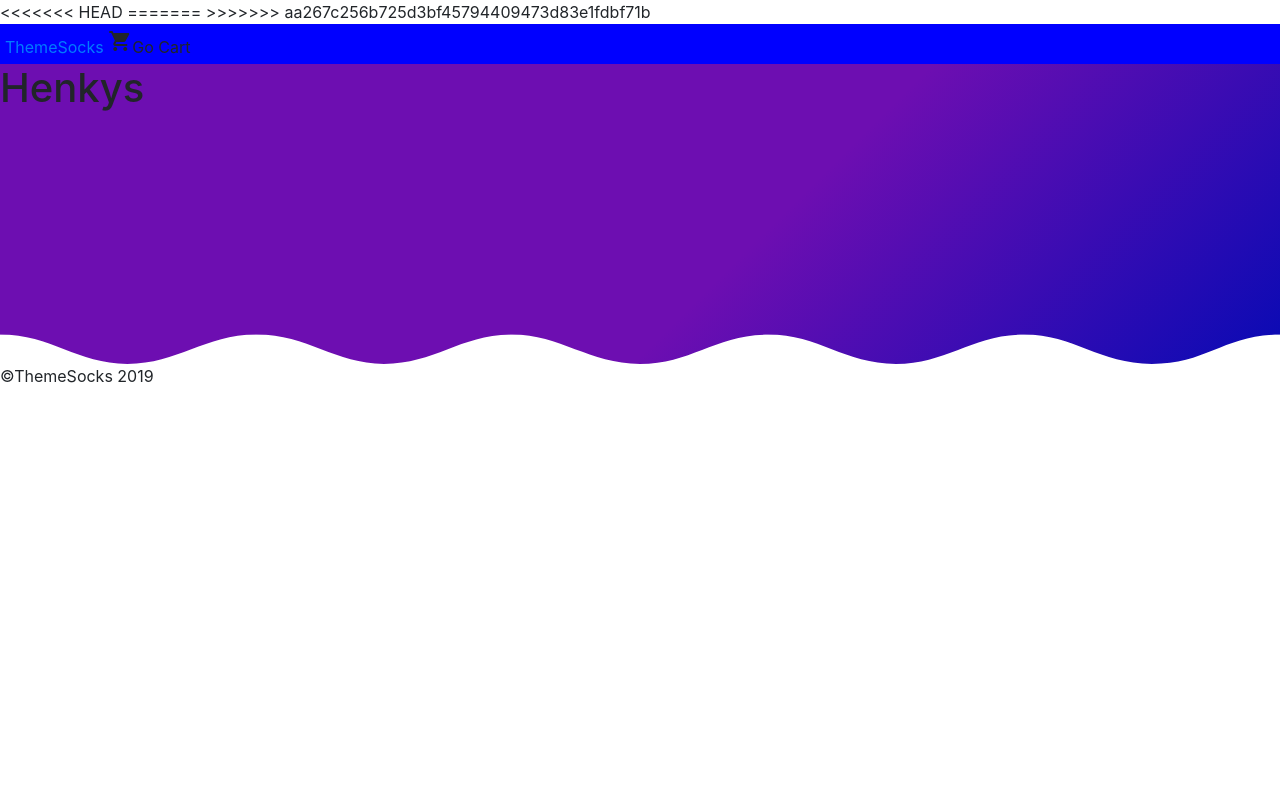
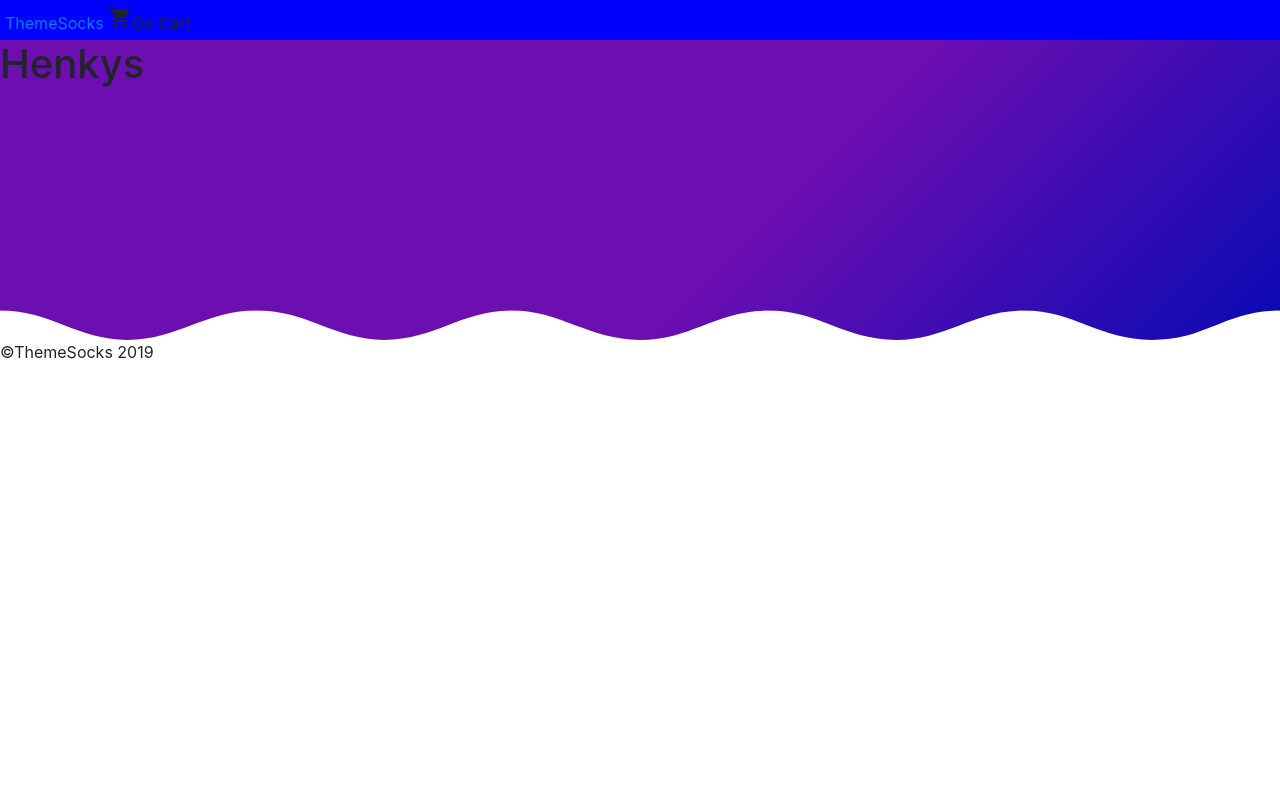
Before and after one commit to Henkys/SockShop, a PHP site: page / in a window 1280 px wide. Run offline with PHP 8.4, Linux system fonts and the light colour scheme.

Commit message:
header fix

```diff
--- a/app/view/Header.php
+++ b/app/view/Header.php
@@ -11,14 +11,9 @@
   <script src="../app/view/assets/js/app.js"></script>
   <link rel="stylesheet" href="https://stackpath.bootstrapcdn.com/bootstrap/4.4.1/css/bootstrap.min.css" integrity="sha384-Vkoo8x4CGsO3+Hhxv8T/Q5PaXtkKtu6ug5TOeNV6gBiFeWPGFN9MuhOf23Q9Ifjh" crossorigin="anonymous">
   <link rel="stylesheet" href="https://fonts.googleapis.com/icon?family=Material+Icons">
-<<<<<<< HEAD
   <link rel="stylesheet" href="../app/view/assets/css/styles.css">
   <link rel="icon" href="view/assets/images/themeSocksLogo.png" type="icon/png">
 
-=======
-  <!-- <link rel="stylesheet" href="../app/view/css/styles.css"> -->
-  <link rel="icon" href="../app/view/assets/images/themeSocksLogo.png" type="image/png" sizes="16x16">
->>>>>>> aa267c256b725d3bf45794409473d83e1fdbf71b
 </head>
 
 <body>
```
